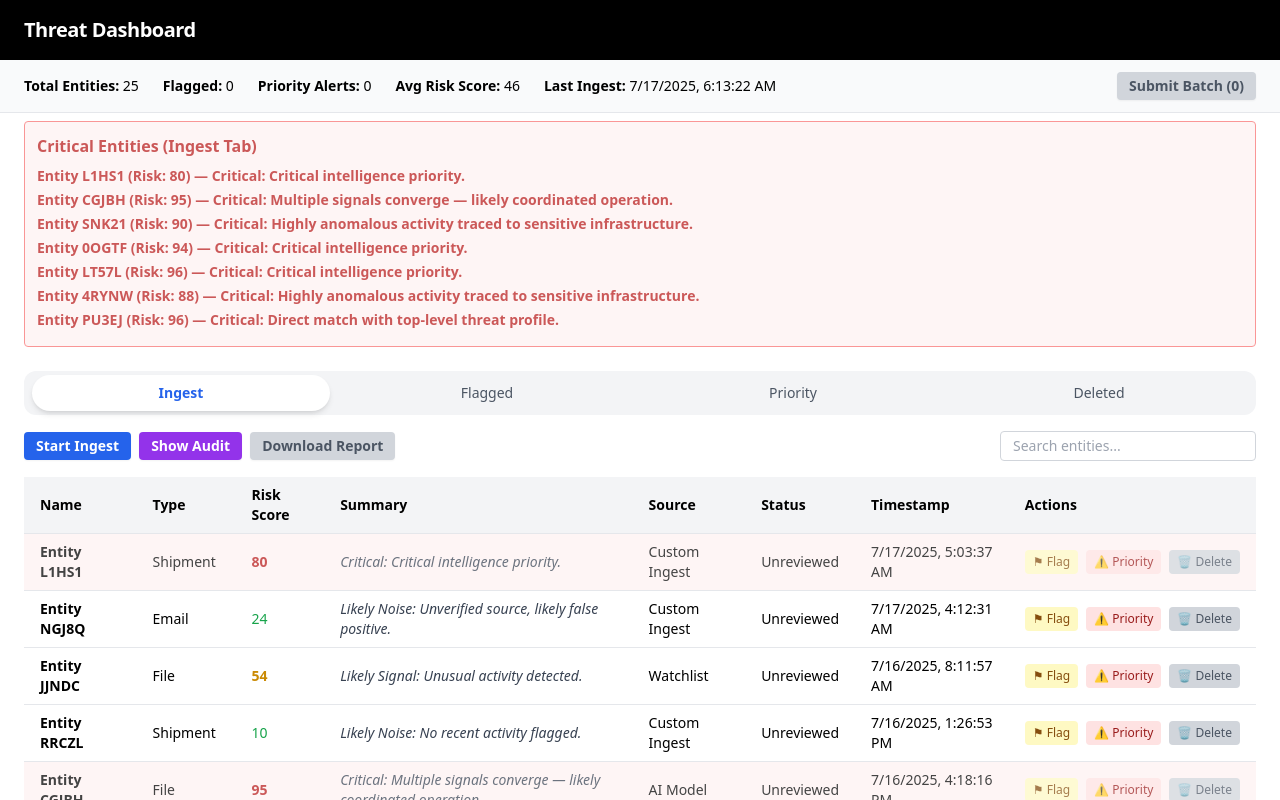
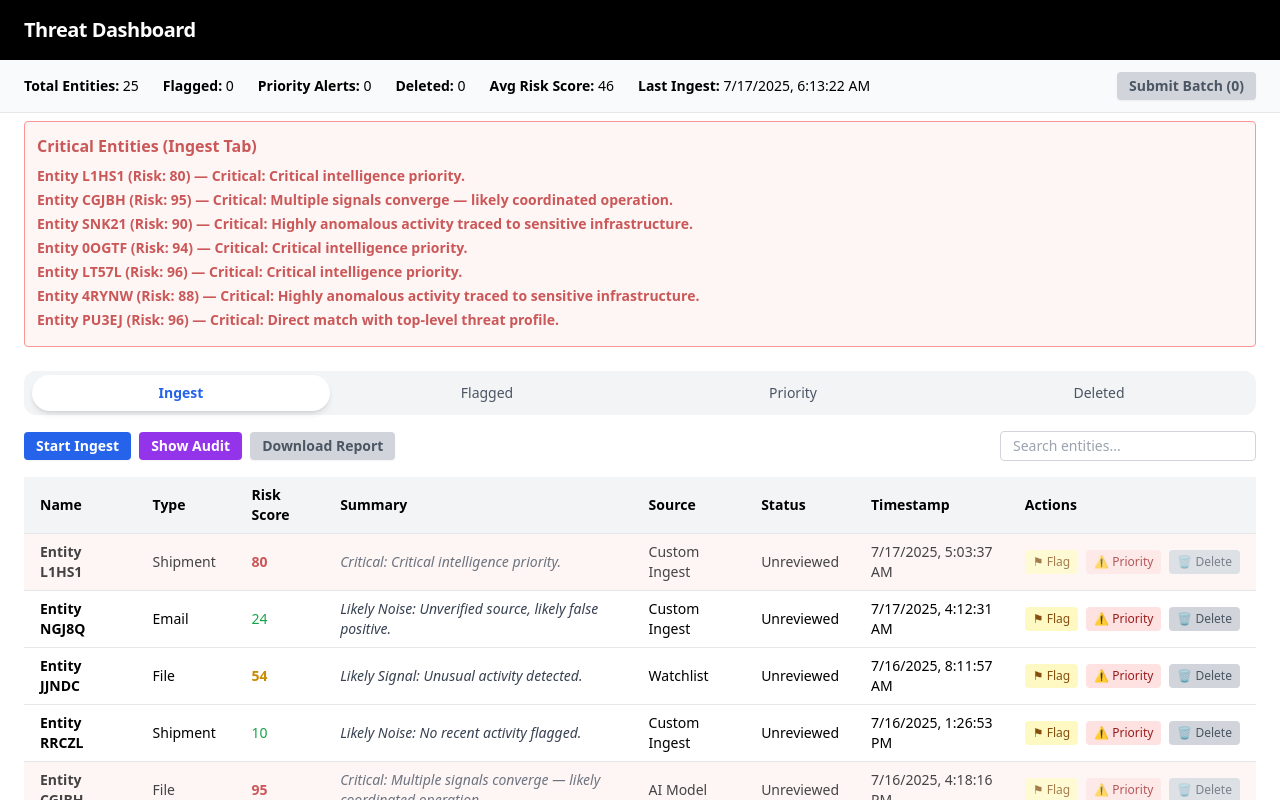
Before and after one commit to EliCohavi/suspicious-entity-dashboard, a React (Create React App) app: page / in a window 1280 px wide. Built offline with nearby package versions, Linux system fonts and the light colour scheme.

Commit message:
Fixed SummaryBar not showing Deleted number and simplified logic for moving entities.

```diff
--- a/src/App.js
+++ b/src/App.js
@@ -62,28 +62,34 @@ export default function App() {
     };
 
     if (newStatus === 'Deleted') {
-      if (!moveEntity(entities, setEntities, deletedEntities, setDeletedEntities, id, 'Deleted'))
-        if (!moveEntity(flaggedEntities, setFlaggedEntities, deletedEntities, setDeletedEntities, id, 'Deleted'))
+  const moved =
+    moveEntity(entities, setEntities, deletedEntities, setDeletedEntities, id, 'Deleted') ||
+    moveEntity(flaggedEntities, setFlaggedEntities, deletedEntities, setDeletedEntities, id, 'Deleted') ||
     moveEntity(priorityEntities, setPriorityEntities, deletedEntities, setDeletedEntities, id, 'Deleted');
+
   return;
 }
 
+
     if (newStatus === 'Flagged') {
-      if (!moveEntity(entities, setEntities, flaggedEntities, setFlaggedEntities, id, 'Flagged'))
-        if (!moveEntity(priorityEntities, setPriorityEntities, flaggedEntities, setFlaggedEntities, id, 'Flagged'))
-          ;
+  const moved =
+    moveEntity(entities, setEntities, flaggedEntities, setFlaggedEntities, id, 'Flagged') ||
+    moveEntity(priorityEntities, setPriorityEntities, flaggedEntities, setFlaggedEntities, id, 'Flagged');
+
   return;
 }
 
 if (newStatus === 'Priority') {
-      if (!moveEntity(entities, setEntities, priorityEntities, setPriorityEntities, id, 'Priority'))
-        if (!moveEntity(flaggedEntities, setFlaggedEntities, priorityEntities, setPriorityEntities, id, 'Priority'))
-          ;
+  const moved =
+    moveEntity(entities, setEntities, priorityEntities, setPriorityEntities, id, 'Priority') ||
+    moveEntity(flaggedEntities, setFlaggedEntities, priorityEntities, setPriorityEntities, id, 'Priority');
+
   return;
 }
 
-    // Add to sentEntities on Approved or Escalated (no duplicates)
-    if (newStatus === 'Approved' || newStatus === 'Escalated') {
+
+    // Add to sentEntities on Approved, Escalated, or Deleted
+    if (newStatus === 'Flagged' || newStatus === 'Priority' || newStatus === 'Deleted') {
       const allEntities = [...entities, ...flaggedEntities, ...priorityEntities, ...deletedEntities];
       const entity = allEntities.find(e => e.id === id);
       if (entity) {
@@ -96,10 +102,11 @@ export default function App() {
   };
 
   const submitBatch = () => {
-    setSubmittedEntities(prev => [...flaggedEntities, ...priorityEntities, ...prev]);
-    logAudit(`Submitted batch: ${flaggedEntities.length} flagged, ${priorityEntities.length} priority alert(s)`);
+    setSubmittedEntities(prev => [...flaggedEntities, ...priorityEntities, ...deletedEntities, ...prev]);
+    logAudit(`Submitted batch: ${flaggedEntities.length} flagged, ${priorityEntities.length} priority, ${deletedEntities.length} deleted alert(s)`);
     setFlaggedEntities([]);
     setPriorityEntities([]);
+    setDeletedEntities([]);
   };
 
   const toggleIngest = () => {
@@ -258,7 +265,7 @@ export default function App() {
     <div className="h-screen flex flex-col relative">
       <Header />
       <SummaryBar
-        entities={[...entities, ...flaggedEntities, ...priorityEntities]}
+        entities={[...entities, ...flaggedEntities, ...priorityEntities, ...deletedEntities]}
         onSubmit={submitBatch}
         submittedCount={submittedEntities.length}
       />
--- a/src/components/SummaryBar.js
+++ b/src/components/SummaryBar.js
@@ -2,6 +2,7 @@ export default function SummaryBar({ entities, onSubmit, submittedCount }) {
   const total = entities.length;
   const flagged = entities.filter(e => e.status === 'Flagged').length;
   const priority = entities.filter(e => e.status === 'Priority').length;
+  const deleted = entities.filter(e => e.status === 'Deleted').length;
   const avgRisk = total > 0
     ? Math.round(entities.reduce((sum, e) => sum + e.riskScore, 0) / total)
     : 0;
@@ -14,18 +15,19 @@ export default function SummaryBar({ entities, onSubmit, submittedCount }) {
       <div><strong>Total Entities:</strong> {total}</div>
       <div><strong>Flagged:</strong> {flagged}</div>
       <div><strong>Priority Alerts:</strong> {priority}</div>
+      <div><strong>Deleted:</strong> {deleted}</div>
       <div><strong>Avg Risk Score:</strong> {avgRisk}</div>
       <div><strong>Last Ingest:</strong> {lastIngest}</div>
 
       <button
         onClick={onSubmit}
-        disabled={flagged + priority === 0}
+        disabled={flagged + priority + deleted === 0}
         className={`ml-auto px-3 py-1 rounded text-sm font-semibold shadow-sm transition
-          ${flagged + priority === 0
+          ${flagged + priority + deleted === 0
             ? 'bg-gray-300 text-gray-600 cursor-not-allowed'
             : 'bg-green-600 text-white hover:bg-green-700'}`}
       >
-        Submit Batch ({flagged + priority})
+        Submit Batch ({flagged + priority + deleted})
       </button>
 
       {submittedCount > 0 && (
```
Lines whose indentation alone changed are shown as unchanged.
